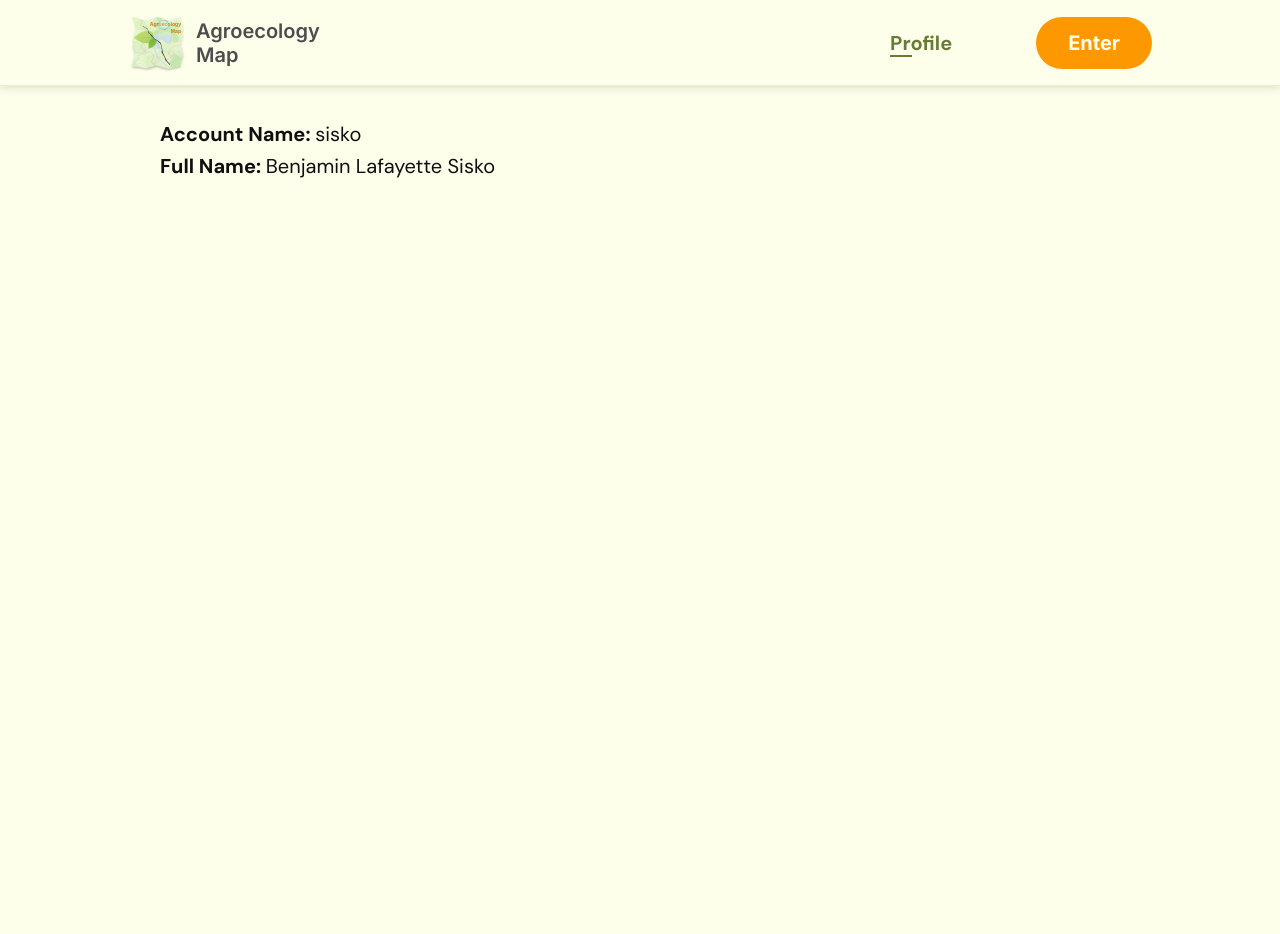
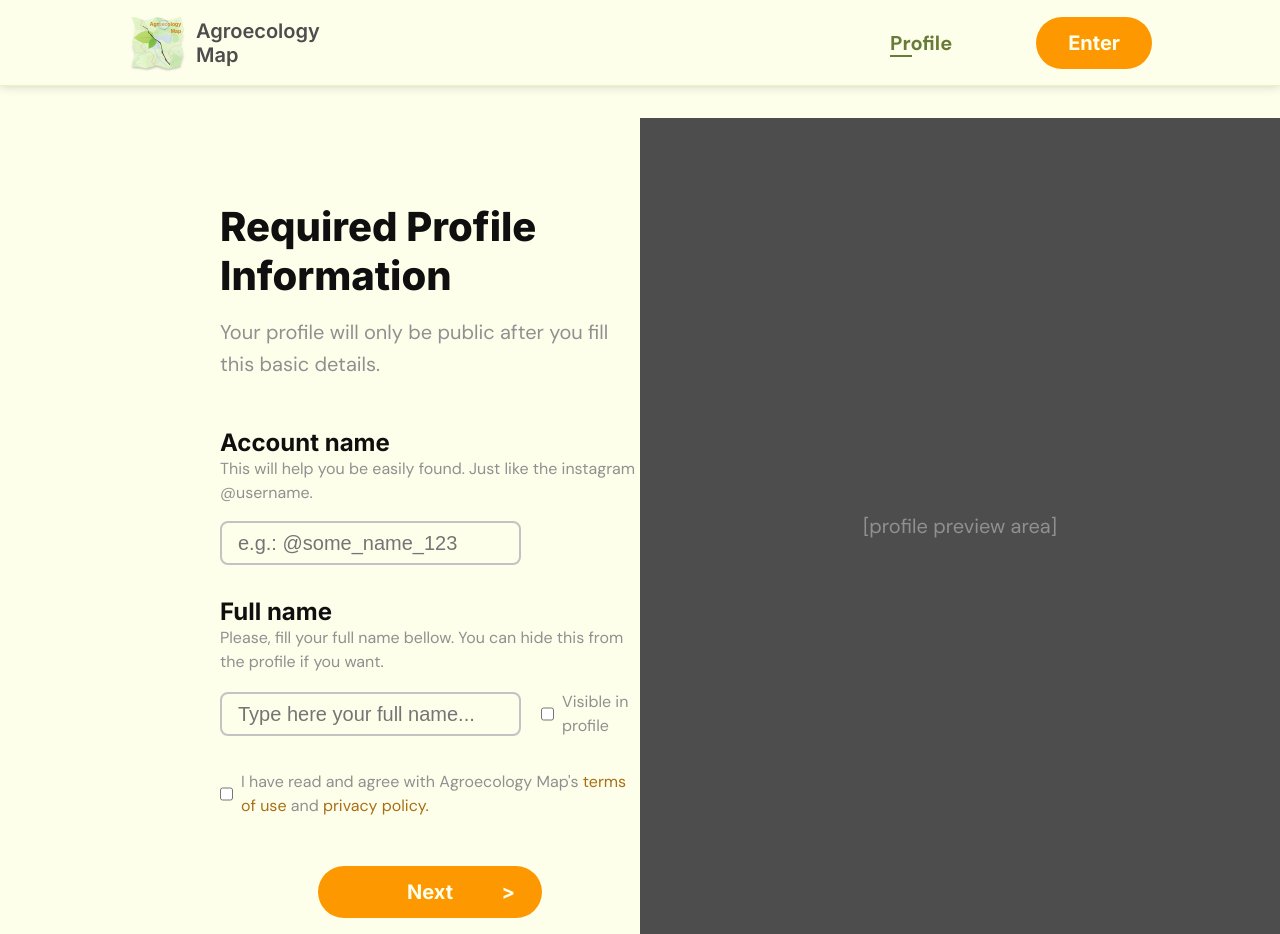
Before and after one commit to marcelo-soares-souza/Agroecology-Map-Frontend, a React (Vite) app: page /profile in a window 1280 px wide. Before the commit the page ends 800 px from the top, so only its background shows below. Built offline with nearby package versions, Linux system fonts and the light colour scheme.

Commit message:
feat: profile creation first step

```diff
--- a/src/pages/Profile.module.css
+++ b/src/pages/Profile.module.css
@@ -1,5 +1,41 @@
-.content {
+/* .content {
   margin: auto;
   max-width: 960px;
   text-align: justify;
+} */
+
+.container {
+  margin: var(--space-6) 0 0 var(--space-8);
+  max-width: 620px;
+  display: flex;
+  flex-direction: column;
+  align-items: start;
+  gap: var(--space-4);
 }
+
+.container p {
+  margin-bottom: var(--space-2);
+}
+
+.title {
+  margin: 0 0 var(--space-2) 0;
+}
+
+.smallGap {
+  gap: var(--space-3);
+}
+
+.btnNext {
+  position: relative;
+  width: 8rem;
+}
+
+.btnNext::after {
+  content: ">";
+  position: absolute;
+  right: 12%;
+}
+
+.profilePreviewContainer {
+  background-color: var(--neutral);
+}
--- a/src/pages/Profile.tsx
+++ b/src/pages/Profile.tsx
@@ -3,24 +3,66 @@ import { IAccount } from "../interfaces/IAccount";
 import { mockAccount } from "../mocks/mock-account";
 
 import classes from "./Profile.module.css";
+import { CheckboxItem } from "../components/CheckboxItem";
 
 const Profile = () => {
   const [account, setAccount] = useState<IAccount>({});
 
   useEffect(() => {
-    setAccount(mockAccount);
+    // setAccount(mockAccount);
   }, []);
 
   return (
-    <div className={classes.content}>
-      <p>
-        <label>Account Name: </label>
-        {account?.accountName}
-      </p>
-      <p>
-        <label>Full Name: </label>
-        {account.fullName}
-      </p>
+    <div className="two-columns">
+      <div className={classes.container}>
+        <div>
+          <h1 className={classes.title}>Required Profile Information</h1>
+          <p className="light-text">
+            Your profile will only be public after you fill this basic details.
+          </p>
+        </div>
+        <div>
+          <h3>Account name</h3>
+          <p className={"input-description light-text " + classes.mbSm}>
+            {
+              "This will help you be easily found. Just like the instagram @username."
+            }
+          </p>
+          <input type="text" placeholder="e.g.: @some_name_123" />
+        </div>
+        <div>
+          <h3>Full name</h3>
+          <p className={"input-description light-text " + classes.mbSm}>
+            {
+              "Please, fill your full name bellow. You can hide this from the profile if you want."
+            }
+          </p>
+          <div className={classes.smallGap + " flex-row"}>
+            <input type="text" placeholder="Type here your full name..." />
+            <CheckboxItem label="Visible in profile" />
+          </div>
+        </div>
+
+        <CheckboxItem>
+          <span>
+            {"I have read and agree with Agroecology Map's "}
+            <a href="#">{"terms of use"}</a>
+            {" and "}
+            <a href="#">{"privacy policy."}</a>
+          </span>
+        </CheckboxItem>
+
+        <div className="contain-center" style={{ alignSelf: "stretch" }}>
+          <button className={classes.btnNext + " btn-highlight-1"}>Next</button>
+        </div>
+      </div>
+      <div
+        className={
+          classes.profilePreviewContainer + " contain-center light-text"
+        }
+      >
+        [profile preview area]
+      </div>
     </div>
   );
 };
```
